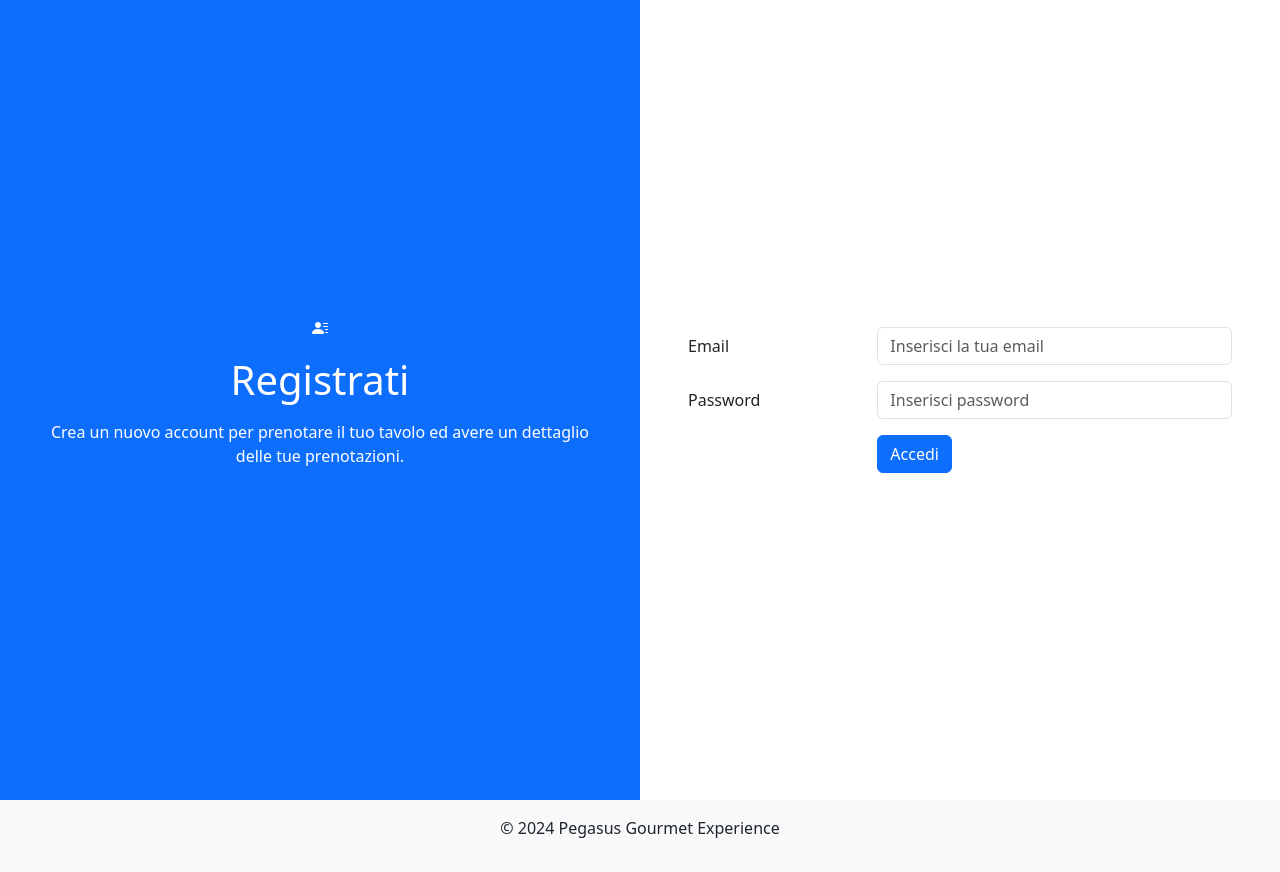
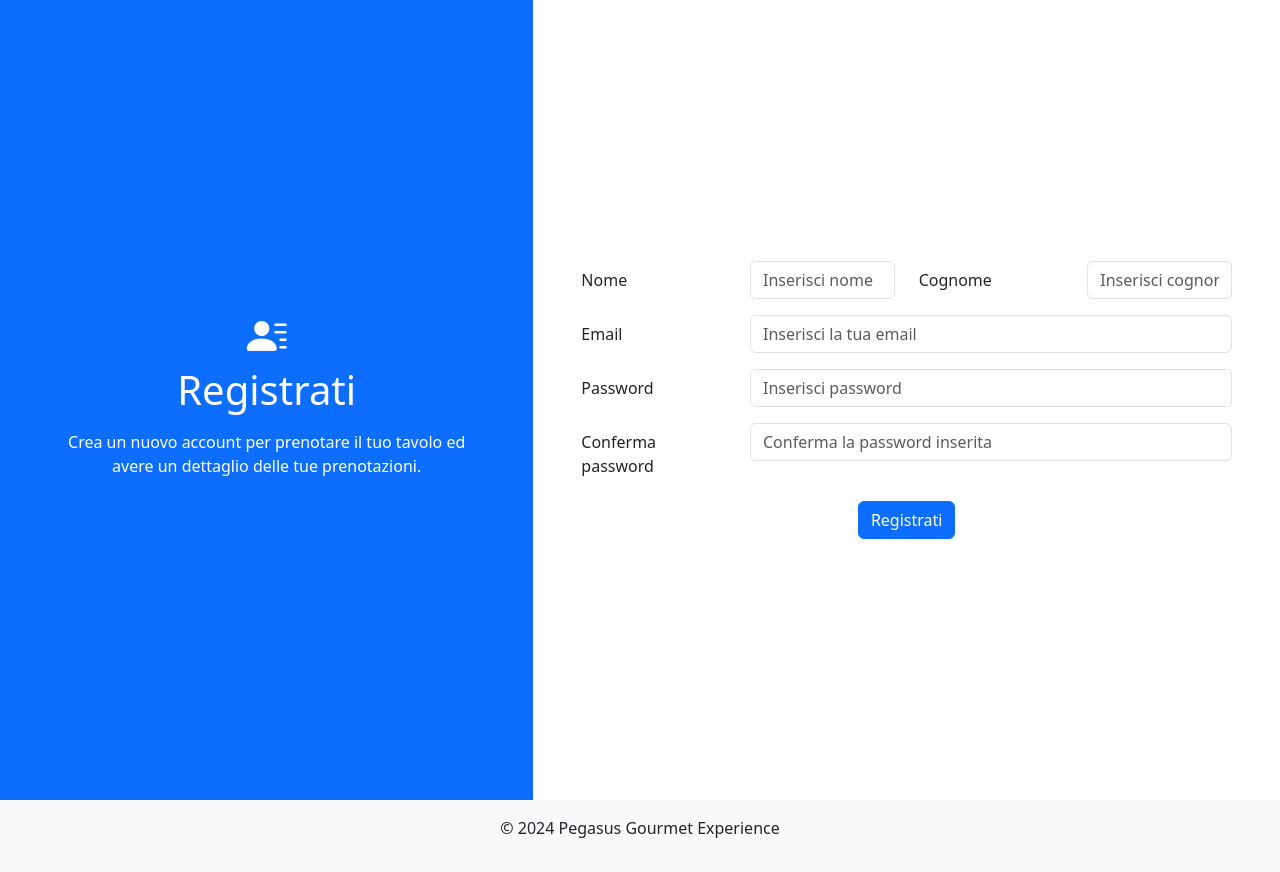
Before and after one commit to adilorenzo10/pegasus-gourmet-experience, a Flask app: page /registrati in a window 1280 px wide. Shown: the part 56-928 px from the top of the page. Run offline with Flask 3, Linux system fonts and the light colour scheme.

Commit message:
Registrazione completata con salvataggio utente nel database

```diff
--- a/app.py
+++ b/app.py
@@ -12,6 +12,7 @@ app.secret_key = secrets.token_hex(16)
 @app.route("/")
 def index():
     return render_template("index.html")
+
 
 # Accedi
 @app.route("/accedi", methods=["GET", "POST"])
@@ -39,9 +40,43 @@ def accedi():
 
 
 # Registrati
-@app.route("/registrati")
+@app.route("/registrati", methods=["GET", "POST"])
 def registrati():
+    if request.method == "POST":
+        nome_ottenuto = request.form.get("nome")
+        cognome_ottenuto = request.form.get("cognome")
+        email_ottenuta = request.form.get("email")
+        password_ottenuta = request.form.get("password")
+
+
+         # Verifica se i campi obbligatori sono vuoti
+        if not all([nome_ottenuto, cognome_ottenuto, email_ottenuta, password_ottenuta]):
+            flash("Tutti i campi sono obbligatori.", "warning")
+            return redirect(url_for("registrati"))
+
+
+        # Cerca l'utente nel database
+        db_session = SessionLocal()
+        utente = db_session.query(Utente).filter_by(email=email_ottenuta).first()
+        if not utente:
+                try:
+                    nuovo_utente = Utente(nome=nome_ottenuto, cognome=cognome_ottenuto, email=email_ottenuta)
+                    nuovo_utente.set_password(password_ottenuta)
+                    db_session.add(nuovo_utente)
+                    db_session.commit()
+                    flash("La registrazione è stata completata con successo, adesso puoi accedere al sito per effettuare una prenotazione.", "success")
+                    return redirect(url_for("accedi"))
+                except Exception as e:
+                    db_session.rollback()
+                    flash(f"Errore durante la registrazione: {e}", "danger")
+                finally:
+                    db_session.close()
+        else:
+            flash("L'email inserita è già stata utilizzata. Riprova con un'altra oppure effettua l'accesso.", "danger")
+
+
     return render_template("registrati.html")
+
 
 # Logout
 @app.route("/logout")
@@ -49,27 +84,3 @@ def logout():
     session.pop("user_id", None)
     flash("Logout effettuato con successo!", "success")
     return redirect(url_for("accedi"))
-
-
-@app.route("/add_user")
-def add_user():
-    # Creazione di una nuova sessione
-    session = SessionLocal()
-    try:
-        # Creare un nuovo utente
-        nuovo_utente = Utente(nome="Mario Rossi", email="mario.rossi@example.com")
-        nuovo_utente.set_password("password_sicura")
-
-        # Aggiungere il nuovo utente al database
-        session.add(nuovo_utente)
-
-        # Confermare le modifiche
-        session.commit()
-        return "Utente aggiunto con successo!"
-    except Exception as e:
-        # In caso di errore, annulla la transazione
-        session.rollback()
-        return f"Errore durante l'inserimento: {e}"
-    finally:
-        # Chiudere la sessione
-        session.close()
--- a/models.py
+++ b/models.py
@@ -7,6 +7,7 @@ class Utente(Base):
     __tablename__ = 'utenti'
     id = Column(Integer, primary_key=True, autoincrement=True)
     nome = Column(String, nullable=False)
+    cognome = Column(String, nullable=False)
     password_hash = Column(String, nullable=False)
     email = Column(String, nullable=False, unique=True)
 
--- a/templates/registrati.html
+++ b/templates/registrati.html
@@ -5,14 +5,14 @@
         <div class="row min-vh-100">
 
             <!-- Colonna sinistra con sfondo e testo -->
-            <div class="col-md-6 d-flex flex-column justify-content-center align-items-center bg-primary text-white text-center p-5">
-                <i class="bi bi-person-lines-fill mb-3"></i>
+            <div class="col-md-5 d-flex flex-column justify-content-center align-items-center bg-primary text-white text-center p-5">
+                <i class="bi bi-person-lines-fill fs-1"></i>
                 <h1 class="mb-3">Registrati</h1>
                 <p>Crea un nuovo account per prenotare il tuo tavolo ed avere un dettaglio delle tue prenotazioni.</p>
             </div>
 
             <!-- Colonna destra con form -->
-            <div class="col-md-6 d-flex flex-column justify-content-center p-5">
+            <div class="col-md-7 d-flex flex-column justify-content-center p-5">
                 <form method="POST">
                     <div class="errors mb-3 row">
                         {% with messages = get_flashed_messages(with_categories=true) %}
@@ -26,30 +26,81 @@
                         {% endwith %}
                     </div>
                     <div class="mb-3 row">
-                        <label for="email" class="col-4 col-form-label">Email</label>
-                        <div class="col-8">
-                            <input type="email" class="form-control" name="email" id="email" placeholder="Inserisci la tua email"/>
+                        <label for="nome" class="col-12 col-md-3 col-form-label">Nome</label>
+                        <div class="col-12 col-md-3">
+                            <input
+                                type="text"
+                                class="form-control"
+                                name="nome"
+                                id="nome"
+                                placeholder="Inserisci nome"
+                                required
+                            />
+                        </div>
+
+                        <div class="mb-3 d-md-none"></div>
+
+                        <label for="cognome" class="col-12 col-md-3 col-form-label">Cognome</label>
+                        <div class="col-12 col-md-3">
+                            <input
+                                type="text"
+                                class="form-control"
+                                name="cognome"
+                                id="cognome"
+                                placeholder="Inserisci cognome"
+                                required
+                            />
                         </div>
                     </div>
 
+
                     <div class="mb-3 row">
-                        <label for="password" class="col-4 col-form-label">Password</label>
-                        <div class="col-8">
+                        <label for="email" class="col-12 col-md-3 col-form-label">Email</label>
+                        <div class="col-12 col-md-9">
+                            <input
+                                type="email"
+                                class="form-control"
+                                name="email"
+                                id="email"
+                                placeholder="Inserisci la tua email"
+                                required
+                            />
+                        </div>
+                    </div>
+
+
+                    <div class="mb-3 row">
+                        <label for="password" class="col-12 col-md-3 col-form-label">Password</label>
+                        <div class="col-12 col-md-9">
                             <input
                                 type="password"
                                 class="form-control"
                                 name="password"
                                 id="password"
                                 placeholder="Inserisci password"
+                                required
+                            />
+                        </div>
+                    </div>
+                    <div class="mb-3 row">
+                        <label for="confirm-password" class="col-12 col-md-3 col-form-label">Conferma password</label>
+                        <div class="col-12 col-md-9">
+                            <input
+                                type="password"
+                                class="form-control"
+                                name="conferma-password"
+                                id="conferma-password"
+                                placeholder="Conferma la password inserita"
+                                required
                             />
                         </div>
                     </div>
 
 
                     <div class="mb-3 row">
-                        <div class="offset-sm-4 col-sm-8">
+                        <div class="d-flex justify-content-center">
                             <button type="submit" class="btn btn-primary">
-                                Accedi
+                                Registrati
                             </button>
                         </div>
                     </div>
```
Also changed, not shown: templates/accedi.html (+4 -3 lines), templates/index.html (+14 -0 lines), pegasus_gourmet.db.
